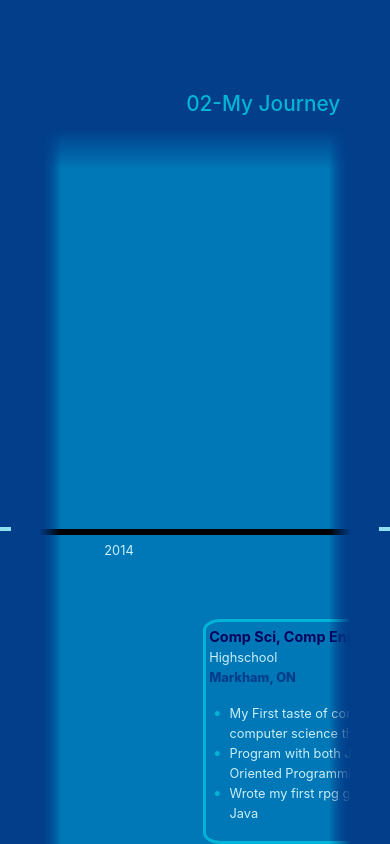
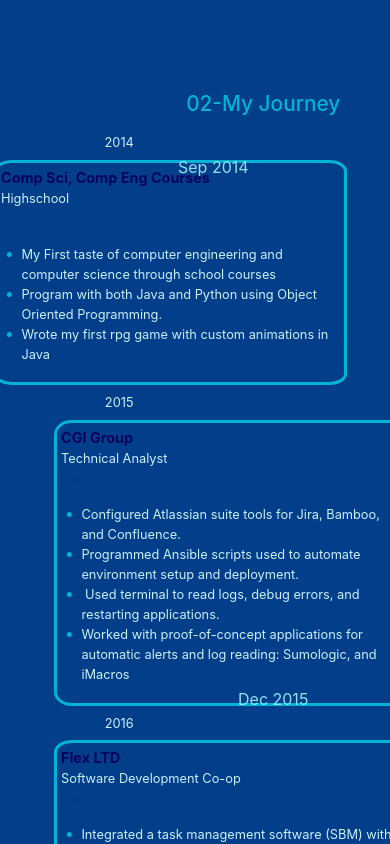
Before and after one commit to fchoi1/my-portfolio, a React (Create React App) app in the folder client/: page / in a window 390 px wide. Shown: the part 2020-2864 px from the top of the page. Built offline with nearby package versions, Linux system fonts and the light colour scheme.

Commit message:
working on mobile

```diff
--- a/client/package.json
+++ b/client/package.json
@@ -52,6 +52,7 @@
     ]
   },
   "devDependencies": {
-    "babel-plugin-react-native-web": "^0.17.7"
+    "babel-plugin-react-native-web": "^0.17.7",
+    "gh-pages": "^4.0.0"
   }
 }
--- a/client/src/components/HorizontalScroll/index.js
+++ b/client/src/components/HorizontalScroll/index.js
@@ -26,8 +26,6 @@ function ScrollHorizontal(props) {
   const hScrollParent = useRef(null);
 
   const [scrollContextState, setScrollContextState] = useScrollContext();
-
-  console.log('scroll context in HS', scrollContextState);
 
   useEffect(() => {
     let hscroll;
--- a/client/src/components/ImageList/index.js
+++ b/client/src/components/ImageList/index.js
@@ -27,7 +27,12 @@ function ImageDisplayList(props) {
 
           //   <ImageModal img={item.img} alt={item.title} title={item.title} />
           // </ImageListItem>
-          <ImageItem img={item.img} alt={item.title} title={item.title} />
+          <ImageItem
+            img={item.img}
+            alt={item.title}
+            title={item.title}
+            key={i}
+          />
         ))}
       </ImageList>
     </Box>
--- a/client/src/components/Nav/index.js
+++ b/client/src/components/Nav/index.js
@@ -37,8 +37,6 @@ function NavBar(props) {
   const headerRef = useRef(null);
 
   const theme = useTheme();
-  // console.log(theme);
-  // console.log(theme.palette.atomicTangerine);
 
   useEffect(() => {
     setCurrPage(location.hash.replace('#', ''));
--- a/client/src/components/TimeLine/index.js
+++ b/client/src/components/TimeLine/index.js
@@ -1,6 +1,6 @@
-import React, { useRef, useEffect, useState } from 'react';
+import React, { useRef, useState } from 'react';
 import classNames from 'classnames';
-import { useHistoryContext, addYearDivider } from 'contexts/HistoryProvider';
+import { addYearDivider } from 'contexts/HistoryProvider';
 
 import HorizontalScroll from 'components/HorizontalScroll';
 
@@ -19,9 +19,9 @@ function TimeLine(props) {
     'timeline-gradient': true
   });
 
-  useEffect(() => {
-    if (first?.current) console.log(first.current.getBoundingClientRect());
-  }, [first]);
+  // useEffect(() => {
+  //   if (first?.current) console.log(first.current.getBoundingClientRect());
+  // }, [first]);
 
   return (
     <div className={timeline}>
--- a/client/src/components/TimeLineMobile/index.js
+++ b/client/src/components/TimeLineMobile/index.js
@@ -1,13 +1,36 @@
-import React, { useState } from 'react';
+import React, { useState, useRef } from 'react';
+
+import TimelineItem from 'components/TimelineItem';
+import TimeLineDivider from 'components/TimeLineDivider';
+
 import { useHistoryContext, addYearDivider } from 'contexts/HistoryProvider';
 import classNames from 'classnames';
 
 function TimeLineMobile(props) {
   const { historyList } = props;
-
+  const first = useRef(null);
   const [currHistoryList] = useState(addYearDivider(historyList));
 
-  return <div className="mobile-timeline"></div>;
+  return (
+    <div className="mobile-timeline">
+      {currHistoryList &&
+        currHistoryList.map((historyItem, i) => {
+          return historyItem.type === 'divider' ? (
+            <div ref={i === 1 ? first : null} key={i}>
+              <TimeLineDivider item={historyItem} num={i} />
+            </div>
+          ) : (
+            <div ref={i === 1 ? first : null} key={i}>
+              <TimelineItem
+                item={historyItem}
+                history={currHistoryList}
+                num={i}
+              />
+            </div>
+          );
+        })}
+    </div>
+  );
 }
 
 export default TimeLineMobile;
--- a/client/src/contexts/HistoryProvider.js
+++ b/client/src/contexts/HistoryProvider.js
@@ -126,7 +126,6 @@ const HistoryProvider = ({ value = [], ...props }) => {
     (a, b) => moment(a.startDate, 'MMM YYYY') - moment(b.startDate, 'MMM YYYY')
   );
 
-  console.log('starting', myHistory);
 
   const [history, setHistory] = useState(myHistory);
 
--- a/client/src/contexts/MuiThemeProvider.js
+++ b/client/src/contexts/MuiThemeProvider.js
@@ -1,4 +1,4 @@
-import React from 'react';
+import React, { useEffect, useState, useLayoutEffect } from 'react';
 import { createTheme, ThemeProvider } from '@mui/material/styles';
 
 const theme = createTheme({
@@ -70,6 +70,73 @@ const theme = createTheme({
   }
 });
 
+function useWindowSize() {
+  const [size, setSize] = useState([0, 0]);
+  useLayoutEffect(() => {
+    function updateSize() {
+      setSize([window.innerWidth, window.innerHeight]);
+    }
+    window.addEventListener('resize', updateSize);
+    updateSize();
+    return () => window.removeEventListener('resize', updateSize);
+  }, []);
+  return size;
+}
+
+function getWindowDimensions() {
+  const { innerWidth: width, innerHeight: height } = window;
+  return {
+    width,
+    height
+  };
+}
+
+function getBreakPoint(width) {
+  if (getWindowDimensions().width <= theme.breakpoints.values.sm) {
+    return 'sm';
+  } else if (getWindowDimensions().width <= theme.breakpoints.values.md) {
+    return 'md';
+  } else if (getWindowDimensions().width <= theme.breakpoints.values.lg) {
+    return 'lg';
+  } else {
+    return 'xl';
+  }
+}
+
+export function useWindowDimensions() {
+  const [windowDimensions, setWindowDimensions] = useState(
+    getWindowDimensions()
+  );
+
+  useEffect(() => {
+    function handleResize() {
+      setWindowDimensions(getWindowDimensions());
+    }
+
+    window.addEventListener('resize', handleResize);
+    return () => window.removeEventListener('resize', handleResize);
+  }, []);
+
+  return windowDimensions;
+}
+
+export function useBreakPoint() {
+  const [breakpoint, setBreakpoint] = useState(
+    getBreakPoint(getWindowDimensions().width)
+  );
+
+  useEffect(() => {
+    function handleResize() {
+      setBreakpoint(getBreakPoint(getWindowDimensions().width));
+    }
+
+    window.addEventListener('resize', handleResize);
+    return () => window.removeEventListener('resize', handleResize);
+  }, []);
+
+  return breakpoint;
+}
+
 export default function MuiThemeProvider({ children }) {
   return <ThemeProvider theme={theme}>{children}</ThemeProvider>;
 }
--- a/client/src/contexts/ProjectProvider.js
+++ b/client/src/contexts/ProjectProvider.js
@@ -123,7 +123,6 @@ const ProjectProvider = ({ value = [], ...props }) => {
     });
   });
 
-  console.log(myProjects);
 
   const [projects, setProjects] = useState(myProjects);
 
--- a/client/src/pages/About/index.js
+++ b/client/src/pages/About/index.js
@@ -8,7 +8,6 @@ import './about.css';
 function About(props) {
   const { profile } = useProfileContext();
 
-  console.log(profile.avatarImage);
 
   return (
     <section className="page-section" id="About">
--- a/client/src/pages/History/history.css
+++ b/client/src/pages/History/history.css
@@ -3,6 +3,10 @@
   grid-template-columns: 8vw repeat(6, 1fr) 8vw;
   grid-template-rows: repeat(5, 1fr);
   height: 80%;
+}
+
+.timeline-mobile-wrapper {
+  grid-area: 1 / 2 / 2 / 8;
 }
 
 .history-title-container {
--- a/client/src/pages/History/index.js
+++ b/client/src/pages/History/index.js
@@ -1,14 +1,13 @@
-import React from 'react';
+import React, { useEffect, useState } from 'react';
 import TimeLine from 'components/TimeLine';
+import TimeLineMobile from 'components/TimeLineMobile';
 
-import { useTheme, styled } from '@mui/material/styles';
-
-import { useHorizontalScroll } from 'components/Scroll';
 import { useHistoryContext } from 'contexts/HistoryProvider';
-
+import { useBreakPoint } from 'contexts/MuiThemeProvider';
 import { useScrollContext } from 'contexts/ScrollProvider';
 import { UPDATE_SCROLL, UPDATE_STARTEND } from 'contexts/actions';
 
+import { useTheme, styled } from '@mui/material/styles';
 import ArrowBackIcon from '@mui/icons-material/ArrowBack';
 import ArrowForwardIcon from '@mui/icons-material/ArrowForward';
 import { IconButton } from '@mui/material';
@@ -22,9 +21,9 @@ function History(props) {
   const [scrollContextState, setScrollContextState] = useScrollContext();
 
   const theme = useTheme();
+  const breakpoint = useBreakPoint();
 
-  const scrollRef = useHorizontalScroll(); // ???
-
+  console.log('is mobile?', breakpoint);
   const handleClick = (e) => {
     if (!e.currentTarget.getAttribute('data-type')) return;
 
@@ -97,7 +96,14 @@ function History(props) {
             </h3>
           </div>
         </div>
+
         <div className="history-container container">
+          {breakpoint === 'sm' ? (
+            <div className="timeline-mobile-wrapper">
+              <TimeLineMobile historyList={history} />
+            </div>
+          ) : (
+            <>
               <div className="button-wrapper left-history">
                 <HistoryButton
                   data-type="left"
@@ -130,6 +136,8 @@ function History(props) {
                   <ArrowForwardIcon sx={iconSize} />
                 </HistoryButton>
               </div>
+            </>
+          )}
         </div>
       </div>
     </section>
```
Also changed, not shown: 1 other file (tests, documents, lock files or other folders). Lines whose indentation alone changed are shown as unchanged.
